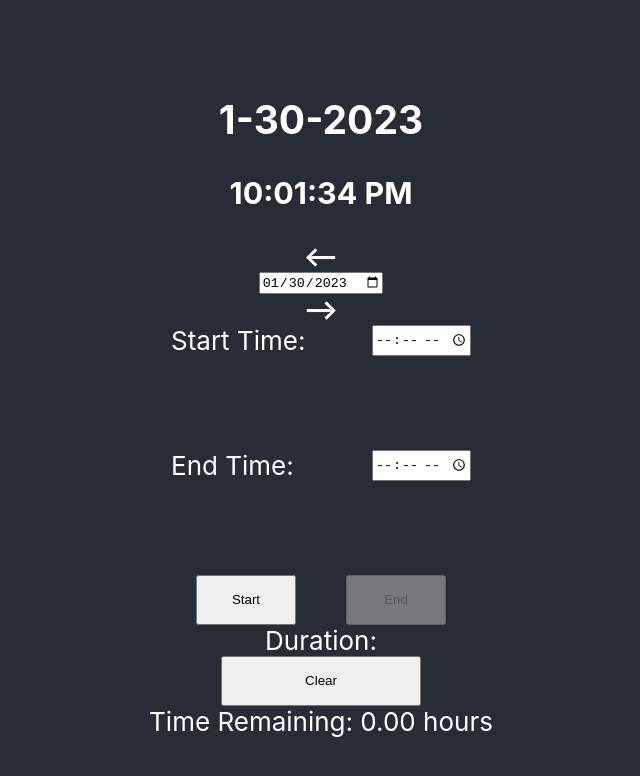
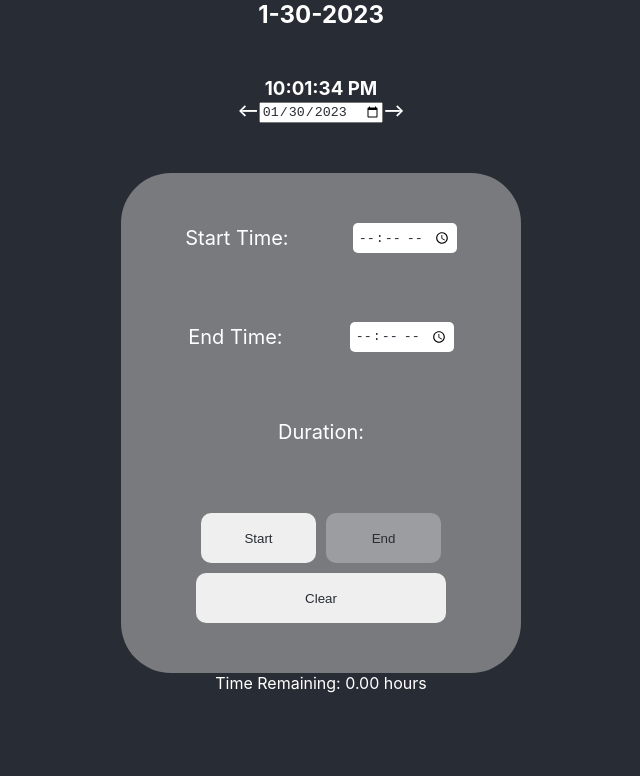
Before and after one commit to kyletucci/Time-Clock-Project, a React (Create React App) app in the folder time-clock-project/: page / in a window 1280 px wide. Shown: the top 776 px of the page, without its empty margins (319-959 px from the left). Built offline with nearby package versions, Linux system fonts and the light colour scheme.

Commit message:
Syled CSS in app.css and used Styled Components to style individual components

```diff
--- a/time-clock-project/src/App.css
+++ b/time-clock-project/src/App.css
@@ -1,14 +1,14 @@
-.App {
-  text-align: center;
+* {
+  box-sizing: border-box;
+  margin: 0;
+  color: white;
 }
 
-.time-clock--container {
+.App {
   background-color: #282c34;
+  display: flex;
+  justify-content: space-around;
+  text-align: center;
+  min-width: 100vw;
   min-height: 100vh;
-  display: flex;
-  flex-direction: column;
-  align-items: center;
-  justify-content: center;
-  font-size: calc(10px + 2vmin);
-  color: white;
 }
--- a/time-clock-project/src/App.js
+++ b/time-clock-project/src/App.js
@@ -6,11 +6,6 @@ import CurrentDateTime from './components/CurrentDateTime'
 import DateInput from './components/DateInput'
 import TimeClock from './components/TimeClock'
 import Duration from './components/Duration'
-
-const StyledClear = styled.button`
-height: 50px;
-width: 200px;
-`
 
 function App() {
   const [currentTime, setCurrentTime] = useState(new Date())
@@ -142,9 +137,9 @@ function App() {
           currentTime={currentTime}
           handleStartClick={handleStartClick}
           handleEndClick={handleEndClick}
+          duration={duration}
+          handleClear={handleClear}
           />
-        <Duration calculateDuration={calculateDuration} startTime={startTime} endTime={endTime} />
-        <StyledClear onClick={handleClear}>Clear</StyledClear>
         <div>Time Remaining: {(timeRemaining / (1000 * 60 * 60)).toFixed(2)} hours</div>
       </div>
     </div>
--- a/time-clock-project/src/components/Buttons.js
+++ b/time-clock-project/src/components/Buttons.js
@@ -1,22 +1,47 @@
 import React from 'react'
 import styled from 'styled-components'
 
-const StyledButton = styled.button`
-width: 100px;
-height: 50px;
-margin: 0 auto;
+const StyledButtonContainer = styled.div`
+  display: flex;
+  flex-direction: column;
+  justify-content: space-between;
+  align-items: center;
+  width: 250px;
 `
 
-function Buttons({ startTime, handleStartClick, handleStartChange, endTime, handleEndClick }) {
+const StyledButton = styled.button`
+  width: 115px;
+  height: 50px;
+  margin: 0 5px;
+  border-radius: 10px;
+  border: none;
+  color: #282c34;;
+`
+
+const StyledClear = styled.button`
+  height: 50px;
+  width: 100%;
+  margin-top: 10px;
+  border: none;
+  border-radius: 10px;
+  color: #282c34;;
+`
+
+function Buttons({ startTime, handleStartClick, handleStartChange, endTime, handleEndClick, handleClear }) {
   return (
-    <>
+    <StyledButtonContainer>
+      <div>
         <StyledButton onClick={handleStartClick} disabled={startTime}>
             Start
         </StyledButton>
         <StyledButton onClick={handleEndClick} disabled={!startTime || endTime}>
             End
         </StyledButton>
-    </>
+      </div>
+      <StyledClear onClick={handleClear}>
+        Clear
+      </StyledClear>
+    </StyledButtonContainer>
   )
 }
 
--- a/time-clock-project/src/components/CurrentDateTime.js
+++ b/time-clock-project/src/components/CurrentDateTime.js
@@ -1,5 +1,13 @@
 import React, { useEffect } from 'react'
 import { format } from 'date-fns'
+import Styled from 'styled-components'
+
+const StyledDateHeader = Styled.div`
+    display: flex;
+    flex-direction: column;
+    justify-content: space-between;
+    height: 100px;
+`
 
 function CurrentDateTime({ currentTime, updateTime }) {
     //Set interval for clock to refresh
@@ -11,10 +19,10 @@ function CurrentDateTime({ currentTime, updateTime }) {
     })
 
   return (
-    <div>
+    <StyledDateHeader>
         <h2>{format(new Date(), 'M-d-yyyy')}</h2>
         <h3>{format(currentTime, 'hh:mm:ss aa')}</h3>
-    </div>
+    </StyledDateHeader>
   )
 }
 
--- a/time-clock-project/src/components/DateInput.js
+++ b/time-clock-project/src/components/DateInput.js
@@ -2,17 +2,21 @@ import styled from 'styled-components'
 import React from 'react'
 
 const StyledArrow = styled.a`
-color: white;
-text-decoration: none;
-font-weight: bolder;
+    color: white;
+    text-decoration: none;
+    font-weight: bolder;
+`
+
+const StyledDateInput = styled.input`
+    color: #282c34;
 `
 
 function DateInput({ selectedDate, handleDateChange, handleLeftArrow, handleRightArrow }) {
   return (
     <>
-    <StyledArrow onClick={handleLeftArrow} href='#'>{'<--'}</StyledArrow>
-    <input type='date' onChange={handleDateChange} value={selectedDate}></input>
-    <StyledArrow onClick={handleRightArrow} href='#'>{'-->'}</StyledArrow>
+        <StyledArrow onClick={handleLeftArrow} href='#'>{'<--'}</StyledArrow>
+        <StyledDateInput type='date' onChange={handleDateChange} value={selectedDate} />
+        <StyledArrow onClick={handleRightArrow} href='#'>{'-->'}</StyledArrow>
     </>
   )
 }
--- a/time-clock-project/src/components/TimeClock.js
+++ b/time-clock-project/src/components/TimeClock.js
@@ -2,18 +2,31 @@ import React from 'react';
 import styled from 'styled-components'
 import TimeInput from './TimeInput'
 import Buttons from './Buttons'
+import Duration from './Duration';
 
 const StyledTimeClock = styled.div`
+  background-color: rgba(200,200,200,.5);
+  height: 500px;
+  width: 400px;
+  padding: 50px 0;
+  margin-top: 50px;
+
   display: flex;
   flex-direction: column;
+  align-items: center;
   justify-content: space-between;
-    width: 300px;
-    height: 300px;
+
+  font-size: 20px;
+  color: white;
+
+  border-radius: 50px;
   `
 
 const StyledRow = styled.div`
+width: 100%;
   display: flex;
-    justify-content: space-between;
+  justify-content: space-evenly;
+  align-items: center;
 `
 
 function TimeClock(
@@ -23,7 +36,9 @@ function TimeClock(
     endTime,
     handleEndChange,
     handleEndClick,
-    handleStartClick
+    handleStartClick,
+    duration,
+    handleClear
   }){
 
   return (
@@ -37,12 +52,16 @@ function TimeClock(
         <TimeInput time={endTime} onChange={handleEndChange} />
       </StyledRow>
       <StyledRow>
+        <Duration duration={duration}/>
+      </StyledRow>
+      <StyledRow>
         <Buttons
           startTime={startTime}
           handleStartClick={handleStartClick}
           handleStartChange={handleStartChange}
           endTime={endTime}
           handleEndClick={handleEndClick}
+          handleClear={handleClear}
         />
       </StyledRow>
     </StyledTimeClock>
--- a/time-clock-project/src/components/TimeInput.js
+++ b/time-clock-project/src/components/TimeInput.js
@@ -1,12 +1,22 @@
 import React from 'react'
+import Styled from 'styled-components'
+
+const StyledTimeInput = Styled.input`
+  border: none;
+  border-radius: 5px;
+  padding: 5px;
+  color: #282c34;
+`
+
 
 function StartTime({ time, onChange }){
 
     return (
-      <input
+      <StyledTimeInput
        type="time"
        onChange={onChange}
        value={time && time}
+
        />
     )
 }
```
Lines whose indentation alone changed are shown as unchanged.
